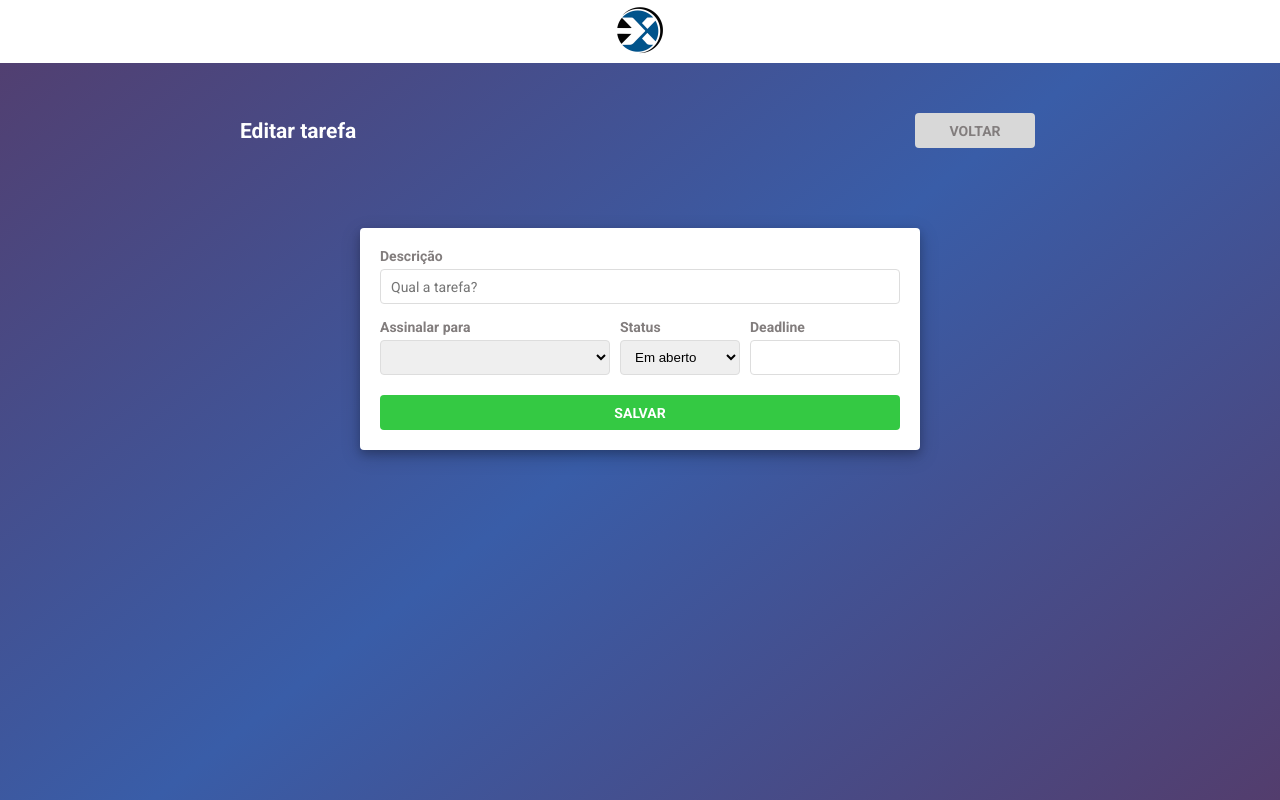
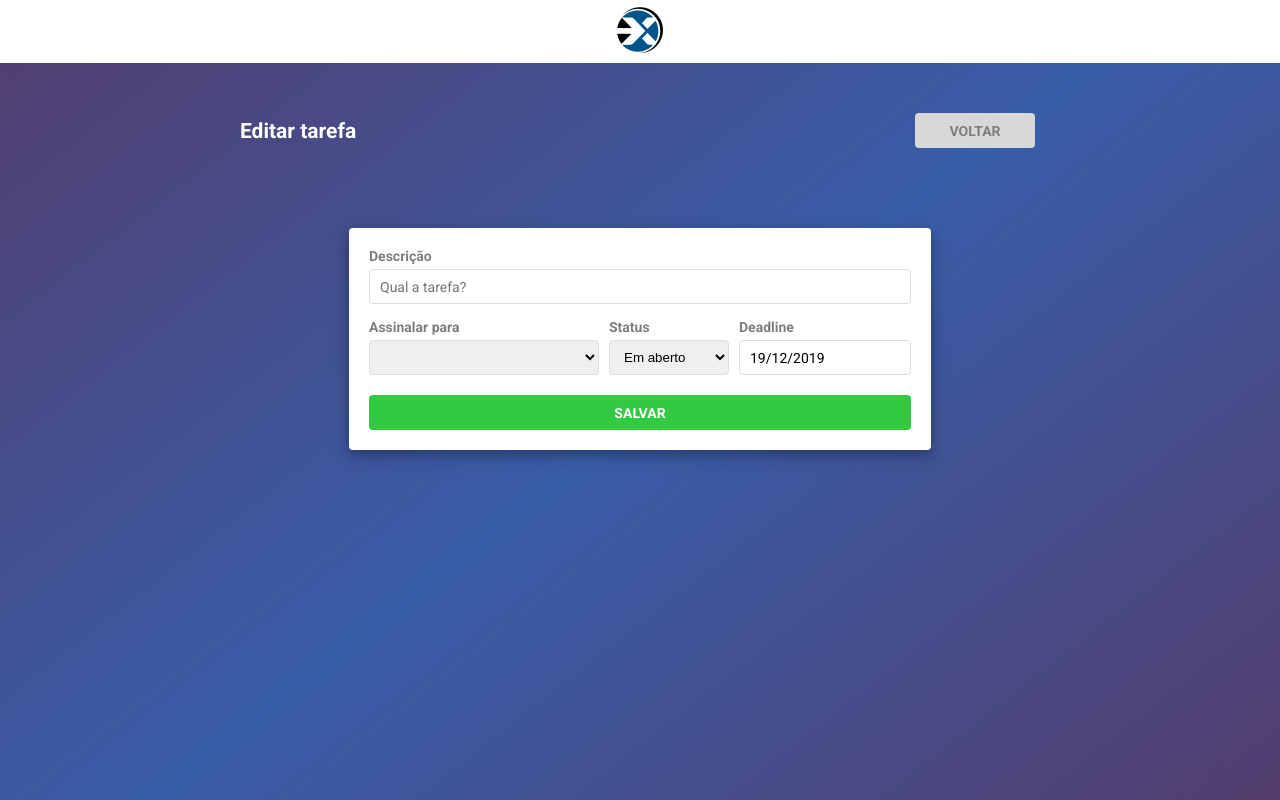
Before and after one commit to edilsonlm217/desafio-nextem, a React (Create React App) app in the folder frontend/: page /edit in a window 1280 px wide. Built offline with nearby package versions, Linux system fonts and the light colour scheme.

Commit message:
cria o componente datePicker

```diff
--- a/frontend/package.json
+++ b/frontend/package.json
@@ -10,6 +10,7 @@
     "polished": "^3.4.2",
     "prop-types": "^15.7.2",
     "react": "^16.12.0",
+    "react-datepicker": "^2.10.1",
     "react-dom": "^16.12.0",
     "react-router-dom": "^5.1.2",
     "react-scripts": "3.3.0",
--- /dev/null
+++ b/frontend/src/components/DatePicker/index.js
@@ -0,0 +1,10 @@
+import React from 'react';
+import DatePicker from "react-datepicker";
+
+import "react-datepicker/dist/react-datepicker.css";
+
+export default function DatePick() {
+  return (
+    <DatePicker dateFormat='dd/MM/yyyy' selected={new Date()}/>
+  );
+}
--- a/frontend/src/pages/AddTask/index.js
+++ b/frontend/src/pages/AddTask/index.js
@@ -2,8 +2,10 @@ import React from 'react';
 import { Link } from 'react-router-dom';
 
 import MainHeader from '../../components/Header';
+import DatePicker from '../../components/DatePicker';
 
 import { Container, SubHeader, Form } from './styles';
+
 
 export default function AddTask() {
   return (
@@ -23,7 +25,7 @@ export default function AddTask() {
           <input placeholder="Qual a tarefa?" />
         </label>
 
-        <div>
+        <div className="secondRow">
           <label className="responsavel">
               Assinalar para
               <select>
@@ -45,11 +47,12 @@ export default function AddTask() {
               </select>
           </label>
           <label className="deadline">
-              Deadline
-              <input type="date" max="1979-12-31" />
+            Deadline
+            <DatePicker />
           </label>
         </div>
-        <button>SALVAR</button>
+        <button className="save">SALVAR</button>
+
       </Form>
     </Container>
   );
--- a/frontend/src/pages/AddTask/styles.js
+++ b/frontend/src/pages/AddTask/styles.js
@@ -83,17 +83,16 @@ export const Form = styled.div`
     }
 
     .deadline {
-        width: 150px;
+        width: auto;
     }
 
-    div {
+    div.secondRow {
         display: flex;
         flex-direction: row;
-        justify-content: space-between;
-
     }
 
-    button {
+
+    button.save {
         background: #34C943;
         border-radius: 4px;
         border: none;
@@ -104,7 +103,7 @@ export const Form = styled.div`
         margin-top: 5px;
     }
 
-    button:hover {
+    button.save:hover {
         background: ${darken(0.1, '#34C943')};
     }
 
--- a/frontend/src/pages/EditTask/index.js
+++ b/frontend/src/pages/EditTask/index.js
@@ -2,10 +2,12 @@ import React from 'react';
 import { Link } from 'react-router-dom';
 
 import MainHeader from '../../components/Header';
+import DatePicker from '../../components/DatePicker';
 
 import { Container, SubHeader, Form } from './styles';
 
-export default function AddTask() {
+
+export default function EditTask() {
   return (
     <Container>
       <MainHeader />
@@ -23,7 +25,7 @@ export default function AddTask() {
           <input placeholder="Qual a tarefa?" />
         </label>
 
-        <div>
+        <div className="secondRow">
           <label className="responsavel">
               Assinalar para
               <select>
@@ -45,11 +47,12 @@ export default function AddTask() {
               </select>
           </label>
           <label className="deadline">
-              Deadline
-              <input></input>
+            Deadline
+            <DatePicker />
           </label>
         </div>
-        <button>SALVAR</button>
+        <button className="save">SALVAR</button>
+
       </Form>
     </Container>
   );
--- a/frontend/src/pages/EditTask/styles.js
+++ b/frontend/src/pages/EditTask/styles.js
@@ -83,17 +83,16 @@ export const Form = styled.div`
     }
 
     .deadline {
-        width: 150px;
+        width: auto;
     }
 
-    div {
+    div.secondRow {
         display: flex;
         flex-direction: row;
-        justify-content: space-between;
-
     }
 
-    button {
+
+    button.save {
         background: #34C943;
         border-radius: 4px;
         border: none;
@@ -102,6 +101,10 @@ export const Form = styled.div`
         color: #FFF;
         font-weight: bold;
         margin-top: 5px;
+    }
+
+    button.save:hover {
+        background: ${darken(0.1, '#34C943')};
     }
 
     select {
```
Also changed, not shown: 1 other file (tests, documents, lock files or other folders).
